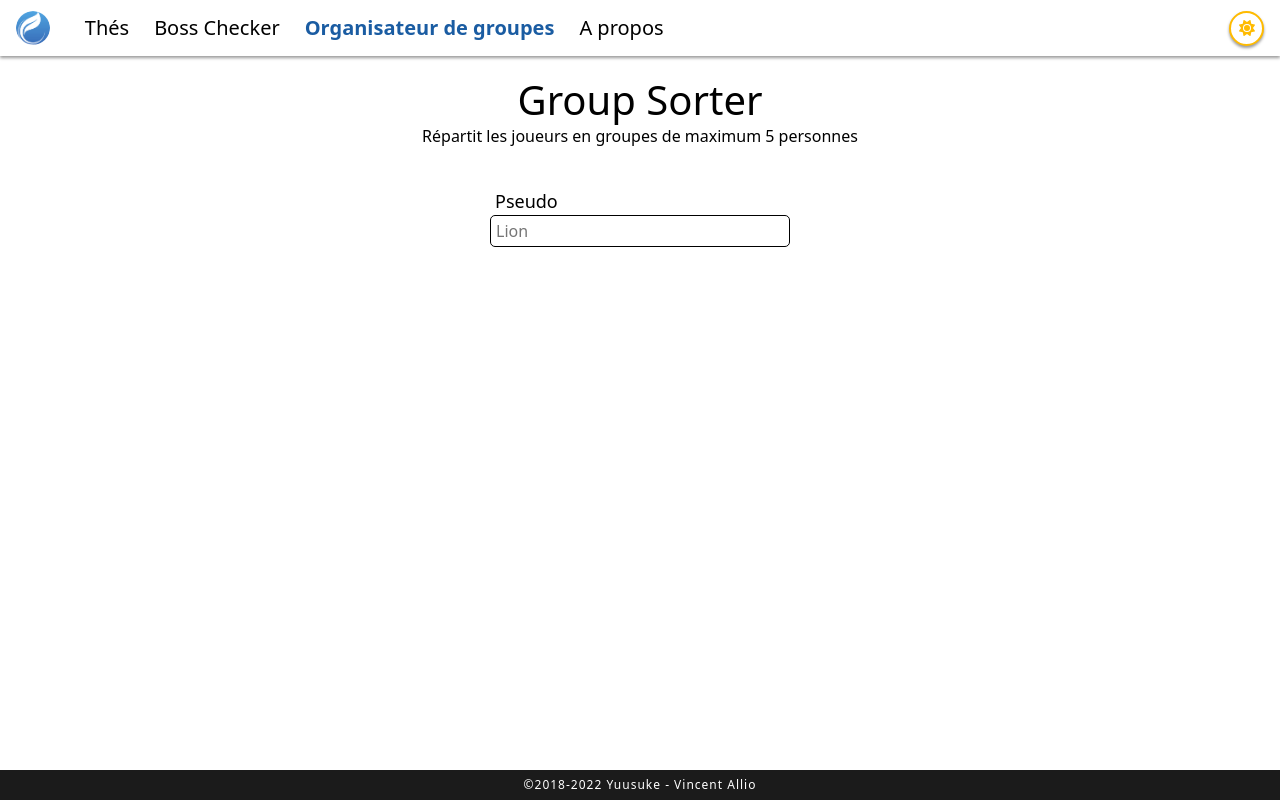
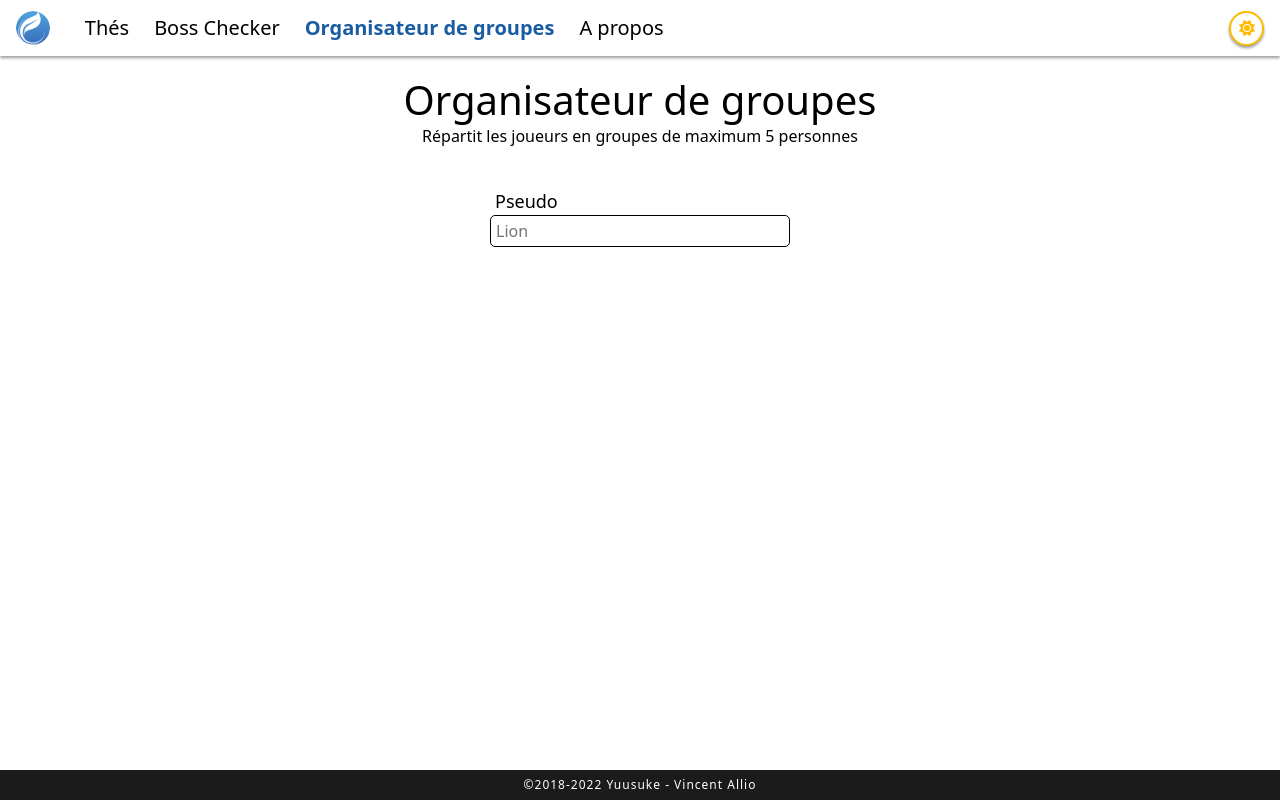
Before and after one commit to Yuuusuuke/personnalsite, a React (Create React App) app: page /sort_team in a window 1280 px wide. Built offline with nearby package versions, Linux system fonts and the light colour scheme.

Commit message:
Change some text

```diff
--- a/src/App.jsx
+++ b/src/App.jsx
@@ -4,7 +4,7 @@ import 'bootstrap/dist/css/bootstrap.css';
 import './App.scss';
 // Components
 import Navbar from './components/Navbar/Navbar';
-import Index from './pages/Index/Index';
+import Index from './pages/index/index';
 import Footer from './components/Footer/Footer';
 // Pages
 import Thes from './pages/Thes/Thes';
--- a/src/components/Card/Card.scss
+++ b/src/components/Card/Card.scss
@@ -25,6 +25,7 @@
         display: flex;
         justify-content: space-between;
         padding: 0 5px;
+        margin-top: 5px;
 
         &__title{
             font-size: 18px;
--- a/src/pages/SortTeam/SortTeam.jsx
+++ b/src/pages/SortTeam/SortTeam.jsx
@@ -61,7 +61,7 @@ export default function SortTeam(){
         <div className={`content content--${(darkMode) ? "dark" : "light"}`}>
             <div className="sorter container">
                 <h1 className={`sorter__title sorter__title--${(darkMode) ? "dark" : "light"}`}>
-                    Group Sorter
+                    Organisateur de groupes
                 </h1>
                 <p className={`sorter__subTitle sorter__subTitle--${(darkMode) ? "dark" : "light"}`}>
                     Répartit les joueurs en groupes de maximum 5 personnes
--- a/src/pages/Thes/Thes.jsx
+++ b/src/pages/Thes/Thes.jsx
@@ -13,15 +13,11 @@ export default function Thes(){
         dispatch(getTeasData());
     }, [dispatch])
 
-    console.log(teasList);
-    console.log(teasList.length);
-
     const addBlank = (number) => {
         let result = [];
         for(let i = 0; i<number; i++){
             result.push(<div key={`blank ${i}`} className='card__blank'></div>);
         }
-        console.log(result);
         return <>{result}</>;
     }
 
@@ -34,14 +30,14 @@ export default function Thes(){
                         Cette liste comprends uniquement les thés qui ont été les plus appréciés et ne comprends pas forcément tous les types de thés
                     </p>
                 </section>
-                <div className="thesContainer__table">
+                <section className="thesContainer__table">
                     {teasList.length !== undefined &&
                         teasList.map((tea, key) => {
                             return <Card key={key} image={tea.image} link={tea.link} title={tea.name} sideTitle={tea.price} tags={tea.tags} />
                         })
                     }
                     {teasList.length !== undefined && addBlank(4-(teasList.length%4))}
-                </div>
+                </section>
             </div>
         </div>
     );
--- a/src/pages/index/index.jsx
+++ b/src/pages/index/index.jsx
@@ -1,5 +1,5 @@
 import React from "react";
-import "./Index.scss";
+import "./index.scss";
 
 export default function Index(){
     document.title = "Yuusuke - Index";
```
